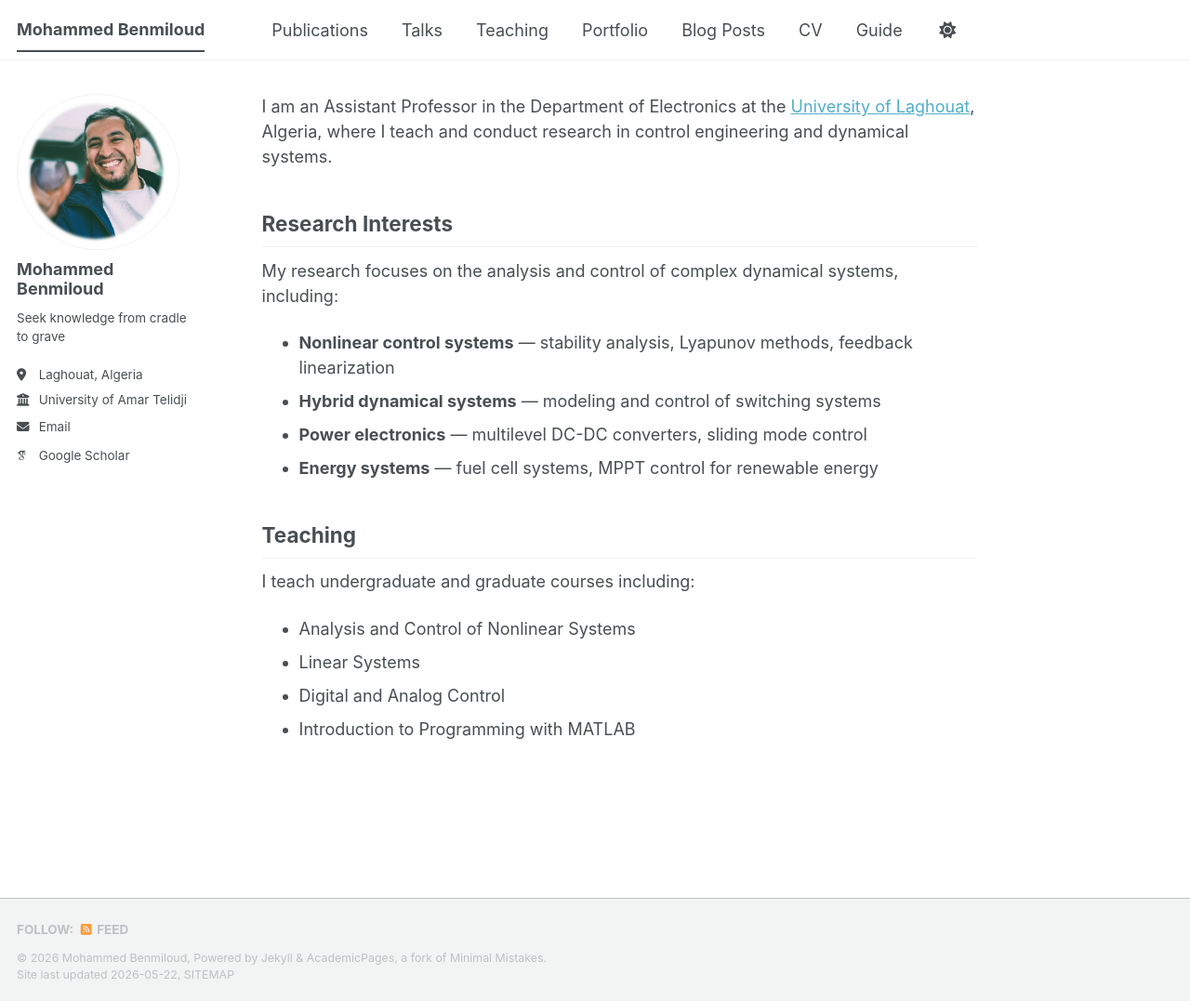
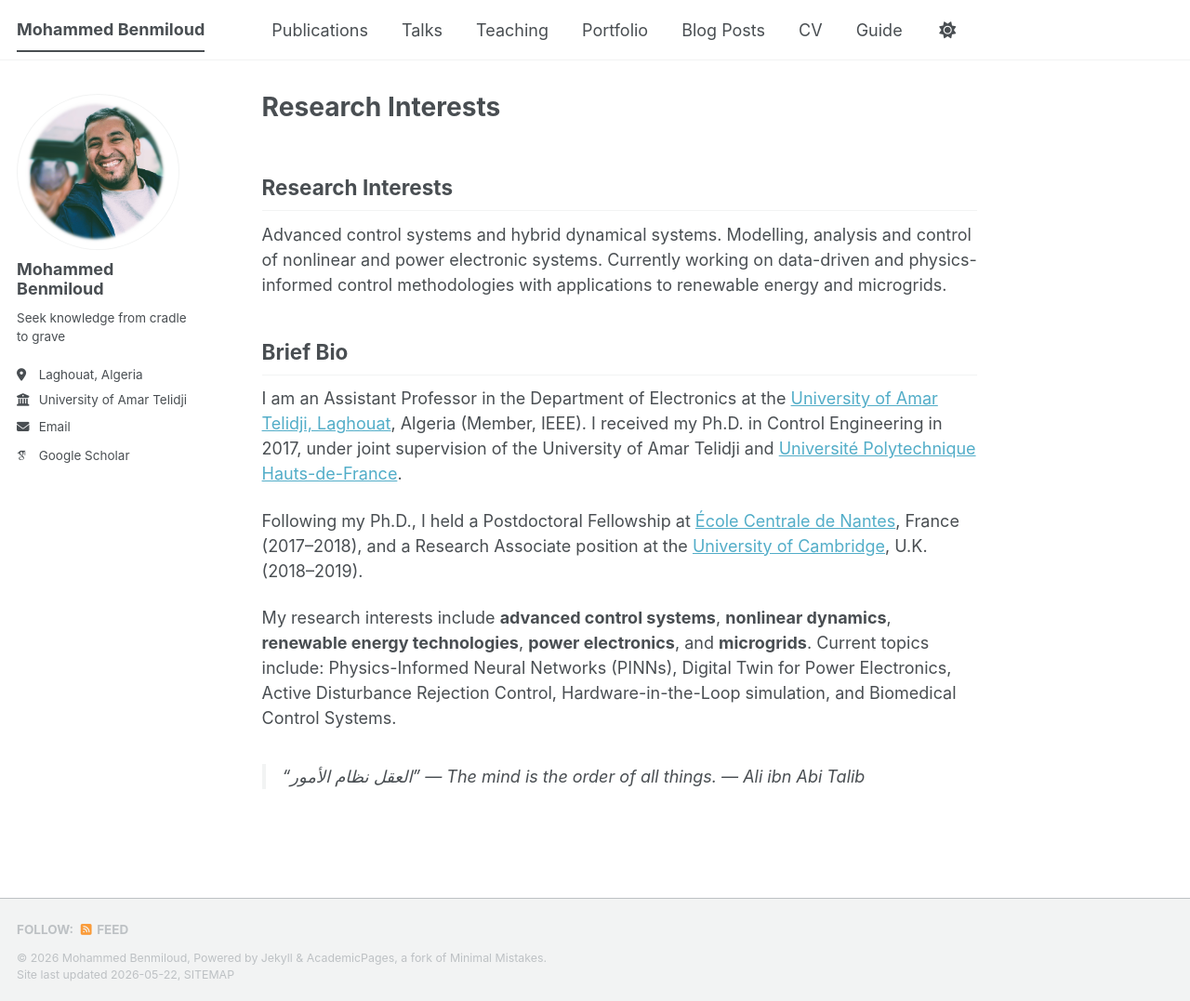
Before and after one commit to medbenmiloud/medbenmiloud.github.io, a Jekyll site: the page built from _pages/about.md, in a window 1280 px wide and 1077 px high. Shown: the whole window at 93% size. Built offline with Jekyll 4.4.1, drawn with Linux system fonts in a browser that asks for light colours; some web fonts are replaced; a script bundle is joined from its source files by our own code; library files that are not in the unit come from our copies; our own code applies the rules of GitHub Pages for plain Markdown files.

Commit message:
Update about.md

```diff
--- a/_pages/about.md
+++ b/_pages/about.md
@@ -1,24 +1,36 @@
 ---
 permalink: /
+excerpt: "About me"
 author_profile: true
 redirect_from:
   - /about/
   - /about.html
 ---
-I am an Assistant Professor in the Department of Electronics at the
-[University of Laghouat](https://www.lagh-univ.dz/en/), Algeria, where I
-teach and conduct research in control engineering and dynamical systems.
 
 ## Research Interests
-My research focuses on the analysis and control of complex dynamical systems, including:
-- **Nonlinear control systems** — stability analysis, Lyapunov methods, feedback linearization
-- **Hybrid dynamical systems** — modeling and control of switching systems
-- **Power electronics** — multilevel DC-DC converters, sliding mode control
-- **Energy systems** — fuel cell systems, MPPT control for renewable energy
+Advanced control systems and hybrid dynamical systems. Modelling,
+analysis and control of nonlinear and power electronic systems.
+Currently working on data-driven and physics-informed control
+methodologies with applications to renewable energy and microgrids.
 
-## Teaching
-I teach undergraduate and graduate courses including:
-- Analysis and Control of Nonlinear Systems
-- Linear Systems
-- Digital and Analog Control
-- Introduction to Programming with MATLAB
+## Brief Bio
+I am an Assistant Professor in the Department of Electronics at the
+[University of Amar Telidji, Laghouat](https://www.lagh-univ.dz/en/),
+Algeria (Member, IEEE). I received my Ph.D. in Control Engineering
+in 2017, under joint supervision of the University of Amar Telidji
+and [Université Polytechnique Hauts-de-France](https://www.uphf.fr/).
+
+Following my Ph.D., I held a Postdoctoral Fellowship at
+[École Centrale de Nantes](https://www.ec-nantes.fr/), France
+(2017–2018), and a Research Associate position at the
+[University of Cambridge](https://www.cam.ac.uk/), U.K. (2018–2019).
+
+My research interests include **advanced control systems**,
+**nonlinear dynamics**, **renewable energy technologies**,
+**power electronics**, and **microgrids**. Current topics include:
+Physics-Informed Neural Networks (PINNs), Digital Twin for Power
+Electronics, Active Disturbance Rejection Control, Hardware-in-the-Loop
+simulation, and Biomedical Control Systems.
+
+
+> *"العقل نظام الأمور"* — The mind is the order of all things. — Ali ibn Abi Talib
```
